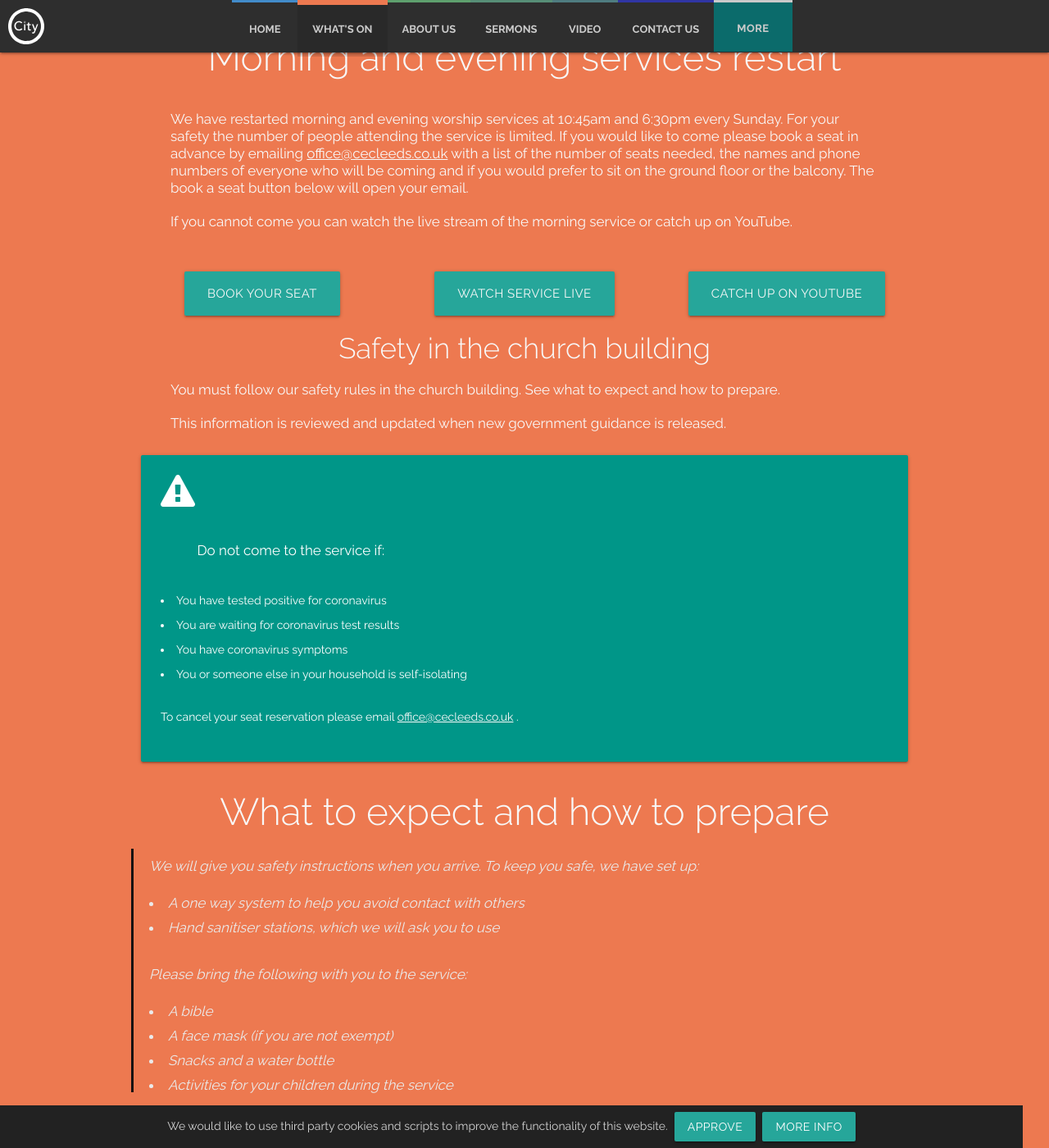
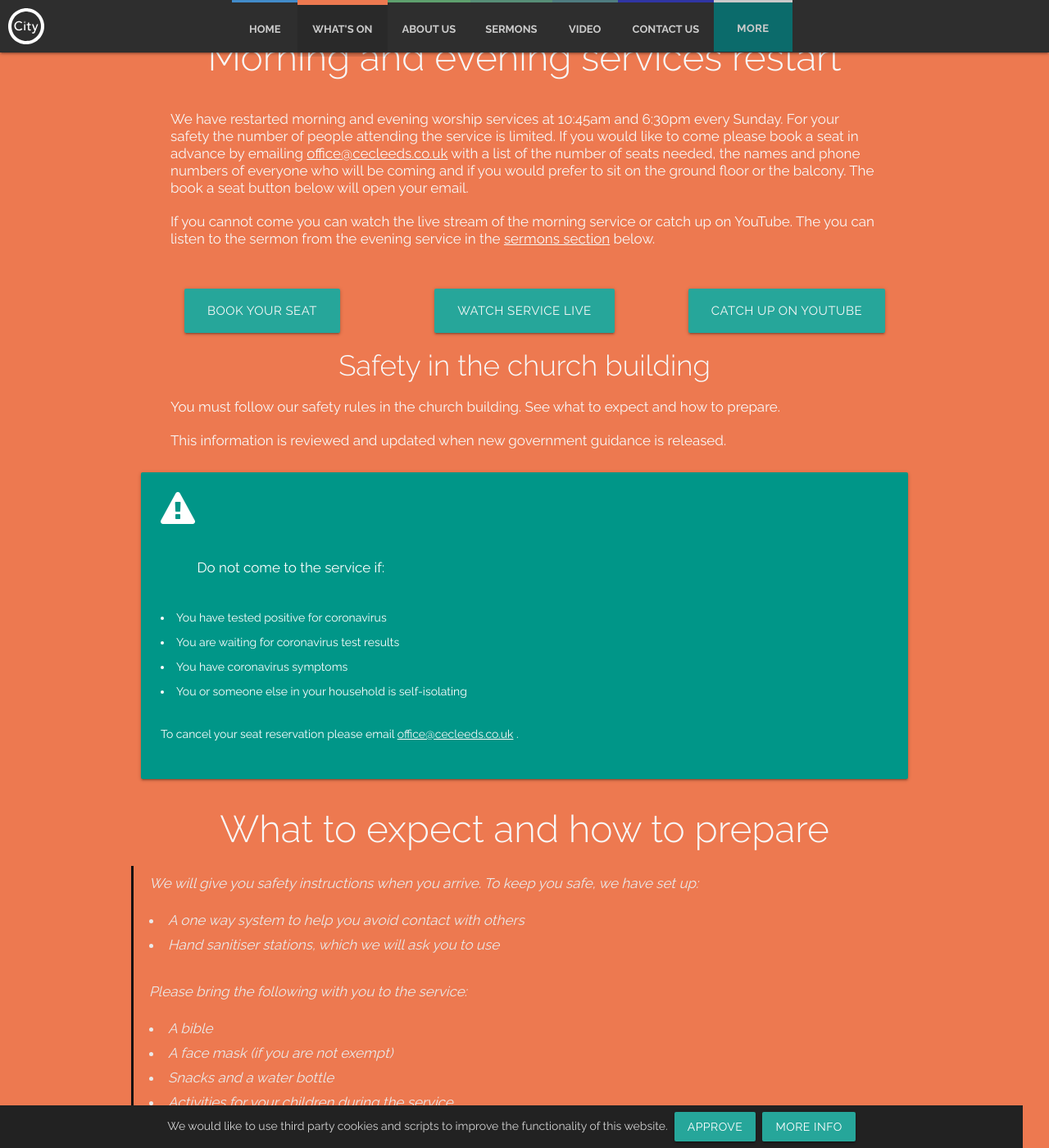
Before and after one commit to woodcock3/citychurch, a Jekyll site: the page built from index.html, in a window 1280 px wide and 1400 px high, scrolled down 1174 px. Shown: the whole window at 82% size. Built offline with Jekyll 4.4.1, drawn with Linux system fonts in a browser that asks for light colours; some of the changed text lies outside the part shown.

Commit message:
Update 2000-01-02-events.md

```diff
--- a/_posts/2000-01-02-events.md
+++ b/_posts/2000-01-02-events.md
@@ -8,7 +8,7 @@ fa-icon: calendar-check-o
 # Morning and evening services restart
 We have restarted morning and evening worship services at 10:45am and 6:30pm every Sunday. For your safety the number of people attending the service is limited. If you would like to come please book a seat in advance by emailing <script>contact1("office","cecleeds",10,"?Subject=Seat reservation&Body=Hi%0D%0D%0ASeat reservation%0D%0A==============%0D%0D%0ADate attending church service:%0D%0AMorning or Evening:%0D%0ANumber of seats required:%0D%0ADo you prefer the ground floor, the balcony or no preference:%0D%0D%0AList of first name(s), last name(s) %26 phone number(s) of those coming to the service:")</script><noscript>You must enable JavaScript to view this text.</noscript> with a list of the number of seats needed, the names and phone numbers of everyone who will be coming and if you would prefer to sit on the ground floor or the balcony. The book a seat button below will open your email.
 
-If you cannot come you can watch the live stream of the morning service or catch up on YouTube.
+If you cannot come you can watch the live stream of the morning service or catch up on YouTube. The you can listen to the sermon from the evening service in the <a href="#sermons">sermons section</a> below.
 
   <div class="row btnlinks">
     <div class="col s12 m4 btnlink">
@@ -67,7 +67,7 @@ This information is reviewed and updated when new government guidance is release
     <i class="fa fa-compass fa-4x">
     </i>
     <h4> Services </h4>
-    <p class="feature-description"> We meet every Sunday for church services at 10:45am. </p>
+    <p class="feature-description"> We meet every Sunday for church services at 10:45am and 6:30pm. </p>
   </div>
   <div class="col s12 m4 feature">
     <i class="fa fa-life-ring fa-4x">
```
